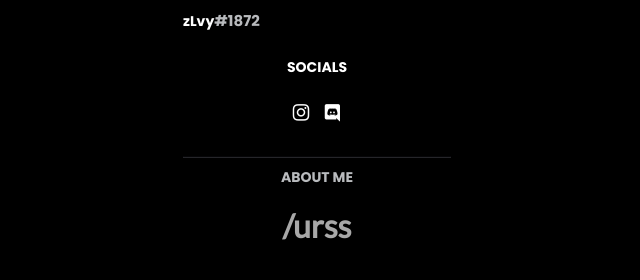
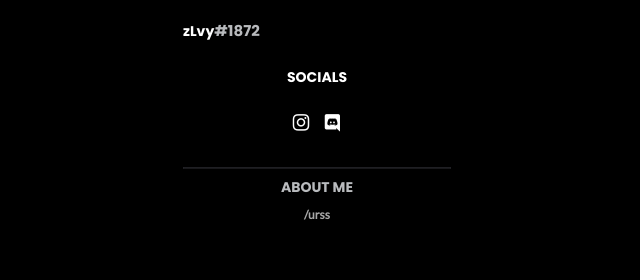
Before and after one commit to worstbby/die.club, a plain HTML site: page ysd/index.html in a window 1280 px wide. Shown: the part 365-645 px from the top of the page, without its empty margins (323-963 px from the left). Drawn offline with nearby package versions, Linux system fonts and the light colour scheme; some packages are replaced by stand-ins of ours; a script that the page names is missing.

Commit message:
Update index.html

```diff
--- a/ysd/index.html
+++ b/ysd/index.html
@@ -152,9 +152,9 @@
     <p style="color:#B9BBBE; margin-bottom: 10px; text-align: center; text-transform: uppercase;"><b>About me</p>
     </div>
 
-<p style="margin-bottom: 10px; text-align: center; font-size: 9px;"><h1 style="fonts-size: 9px; font-family: 'Lato', sans-serif; text-decoration:none;color: rgb(168, 168, 168); text-align: center;">
+<p style="margin-bottom: 10px; text-align: center; font-size: 12px;"><a style="font-family: 'Lato', sans-serif; text-decoration:none;color: rgb(168, 168, 168);">
   /urss
-  </h1></p>
+  </a></p>
 
 <!--   <p style="margin-bottom: 10px; text-align: center; font-size: 15px;"><a id="typewriter" href="/" target="_blank" style="text-decoration:none;color:white;">https://discord.gg/versace</a></p> -->
 
```
